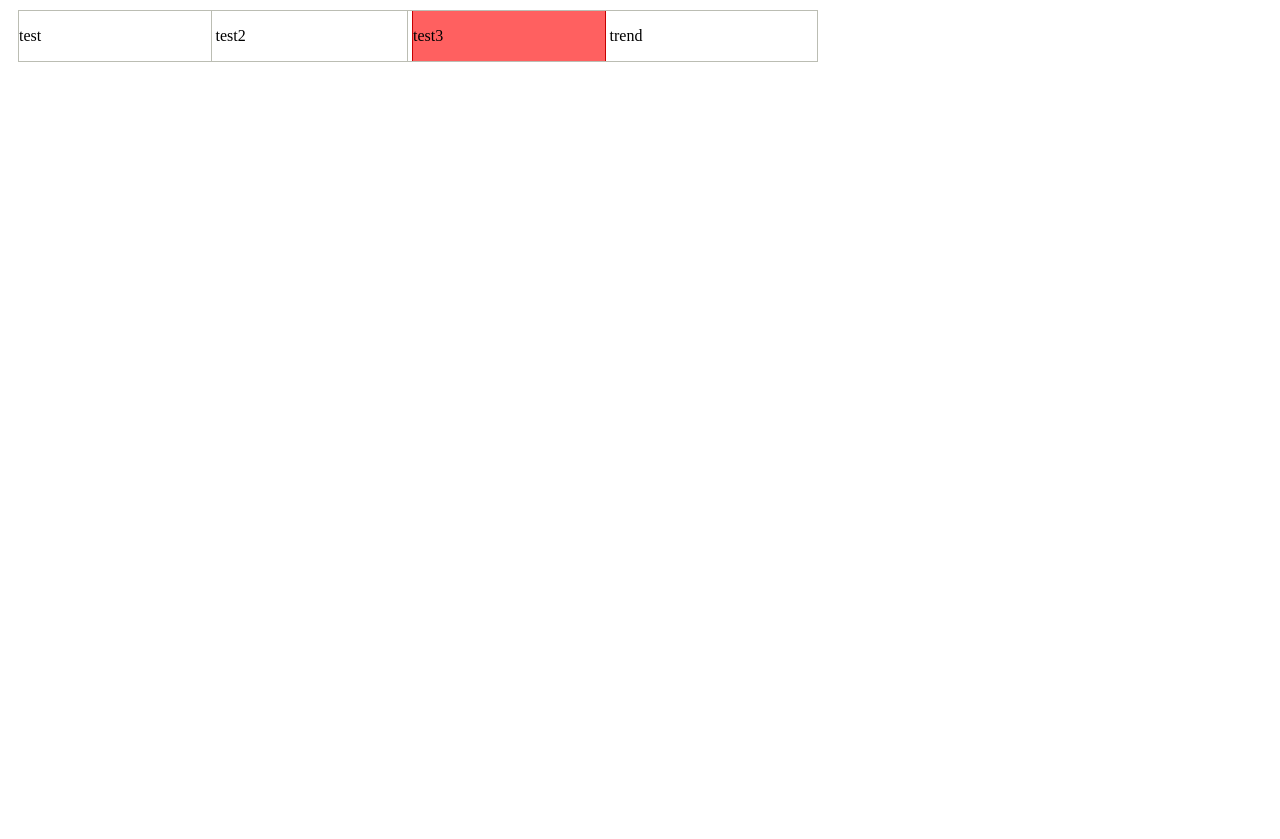
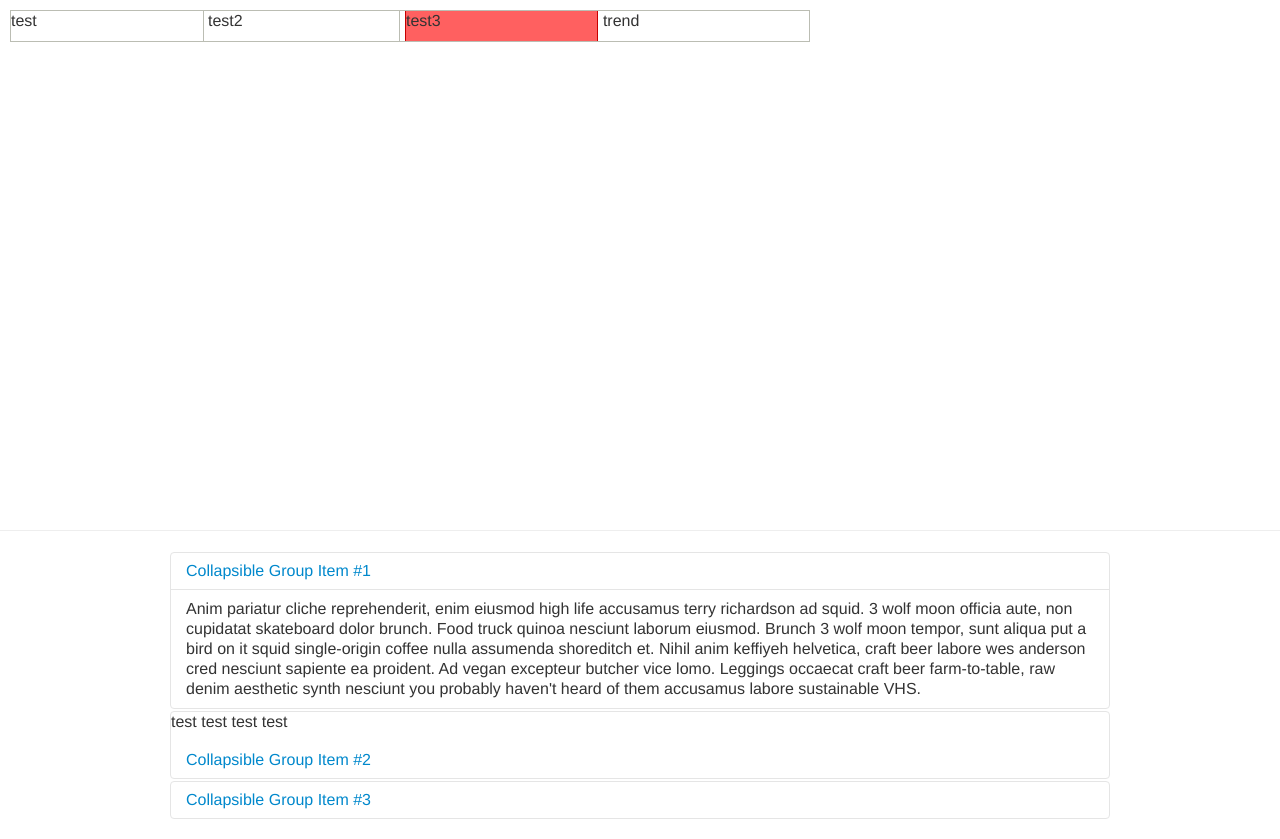
Before and after one commit to wileam/demo, a plain HTML site: page layout.html in a window 1280 px wide. Before the commit the page ends 800 px from the top, so only its background shows below. Drawn offline with Linux system fonts and the light colour scheme.

Commit message:
add bootstrap style

```diff
--- a/css/layout.css
+++ b/css/layout.css
@@ -42,3 +42,8 @@ body {
 .data-down {
     background-color: #61EE37;
 }
+
+.column {
+    display: inline-block;
+    /*width:20%;*/
+}
--- a/layout.html
+++ b/layout.html
@@ -3,6 +3,7 @@
 <head>
     <meta charset="UTF-8">
     <title>Layout</title>
+    <link rel="stylesheet" href="css/bootstrap.min.css">
     <link rel="stylesheet" href="css/layout.css">
 </head>
 <body>
@@ -31,5 +32,56 @@
         <!-- </div> -->
 
     <!-- </div> -->
+
+    <hr>
+    <div class="container">
+        <div class="accordion" id="accordion2">
+            <div class="accordion-group">
+                <div class="accordion-heading">
+                    <a class="accordion-toggle" data-toggle="collapse" data-parent="#accordion2" href="#collapseOne">Collapsible Group Item #1</a>
+                </div>
+                <div id="collapseOne" class="accordion-body collapse in">
+                    <div class="accordion-inner">
+                        Anim pariatur cliche reprehenderit, enim eiusmod high life accusamus terry richardson ad squid. 3 wolf moon officia aute, non cupidatat skateboard dolor brunch. Food truck quinoa nesciunt laborum eiusmod. Brunch 3 wolf moon tempor, sunt aliqua put a bird on it squid single-origin coffee nulla assumenda shoreditch et. Nihil anim keffiyeh helvetica, craft beer labore wes anderson cred nesciunt sapiente ea proident. Ad vegan excepteur butcher vice lomo. Leggings occaecat craft beer farm-to-table, raw denim aesthetic synth nesciunt you probably haven't heard of them accusamus labore sustainable VHS.
+                    </div>
+                </div>
+            </div>
+            <div class="accordion-group">
+                <div class="accordion-heading">
+                    <div class="column">
+                        <p>test</p>
+                    </div>
+                    <div class="column">
+                        <p>test</p>
+                    </div>
+                    <div class="column">
+                        <p>test</p>
+                    </div>
+                    <div class="column">
+                        <p>test</p>
+                    </div>
+                    <a class="accordion-toggle" data-toggle="collapse" data-parent="#accordion2" href="#collapseTwo">Collapsible Group Item #2</a>
+                </div>
+                <div id="collapseTwo" class="accordion-body collapse">
+                    <div class="accordion-inner">
+                        Anim pariatur cliche reprehenderit, enim eiusmod high life accusamus terry richardson ad squid. 3 wolf moon officia aute, non cupidatat skateboard dolor brunch. Food truck quinoa nesciunt laborum eiusmod. Brunch 3 wolf moon tempor, sunt aliqua put a bird on it squid single-origin coffee nulla assumenda shoreditch et. Nihil anim keffiyeh helvetica, craft beer labore wes anderson cred nesciunt sapiente ea proident. Ad vegan excepteur butcher vice lomo. Leggings occaecat craft beer farm-to-table, raw denim aesthetic synth nesciunt you probably haven't heard of them accusamus labore sustainable VHS.
+                    </div>
+                </div>
+            </div>
+            <div class="accordion-group">
+                <div class="accordion-heading">
+                    <a class="accordion-toggle" data-toggle="collapse" data-parent="#accordion2" href="#collapseThree">Collapsible Group Item #3</a>
+                </div>
+                <div id="collapseThree" class="accordion-body collapse">
+                    <div class="accordion-inner">
+                        Anim pariatur cliche reprehenderit, enim eiusmod high life accusamus terry richardson ad squid. 3 wolf moon officia aute, non cupidatat skateboard dolor brunch. Food truck quinoa nesciunt laborum eiusmod. Brunch 3 wolf moon tempor, sunt aliqua put a bird on it squid single-origin coffee nulla assumenda shoreditch et. Nihil anim keffiyeh helvetica, craft beer labore wes anderson cred nesciunt sapiente ea proident. Ad vegan excepteur butcher vice lomo. Leggings occaecat craft beer farm-to-table, raw denim aesthetic synth nesciunt you probably haven't heard of them accusamus labore sustainable VHS.
+                    </div>
+                </div>
+            </div>
+        </div>
+    </div>
+
+    <script src="js/jquery-1.9.1.js"></script>
+    <script src="js/bootstrap.min.js"></script>
 </body>
 </html>
```
